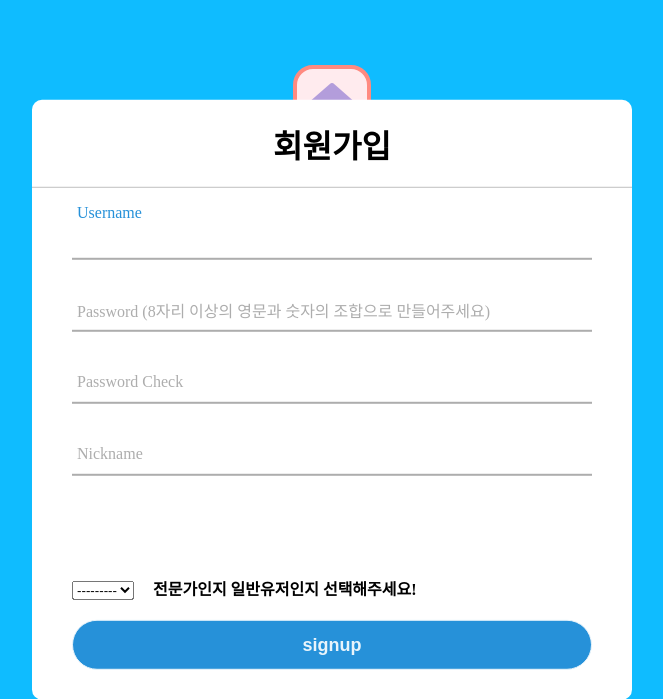
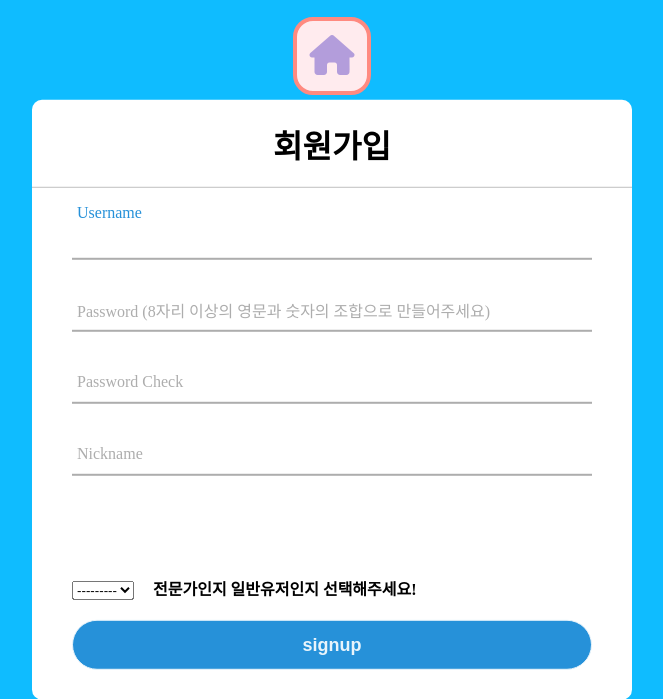
Before and after one commit to likelion-kookmin/mentorink, a Django app: page /account/register/ in a window 1280 px wide. Shown: the top 699 px of the page, without its empty margins (308-971 px from the left). Run offline with Django 3.2, Linux system fonts and the light colour scheme; some libraries are stand-ins or nearby versions.

Commit message:
디자인 조금 수정

```diff
--- a/me_project/account/templates/login.html
+++ b/me_project/account/templates/login.html
@@ -26,7 +26,7 @@
   justify-content: center;
   align-items: center;
   position: absolute;
-  top: 20%;
+  top: 15%;
   left: 50%;
   transform: translate(-50%, -50%);
 }
--- a/me_project/account/templates/signup.html
+++ b/me_project/account/templates/signup.html
@@ -23,7 +23,7 @@
   justify-content: center;
   align-items: center;
   position: absolute;
-  top: 13%;
+  top: 7%;
   left: 50%;
   transform: translate(-50%, -50%);
 }
@@ -122,9 +122,6 @@ form .txt_field {
     margin-left: 15px;
 }
 
-
-
-
 input[type="submit"] {
   width: 100%;
   height: 50px;
```
